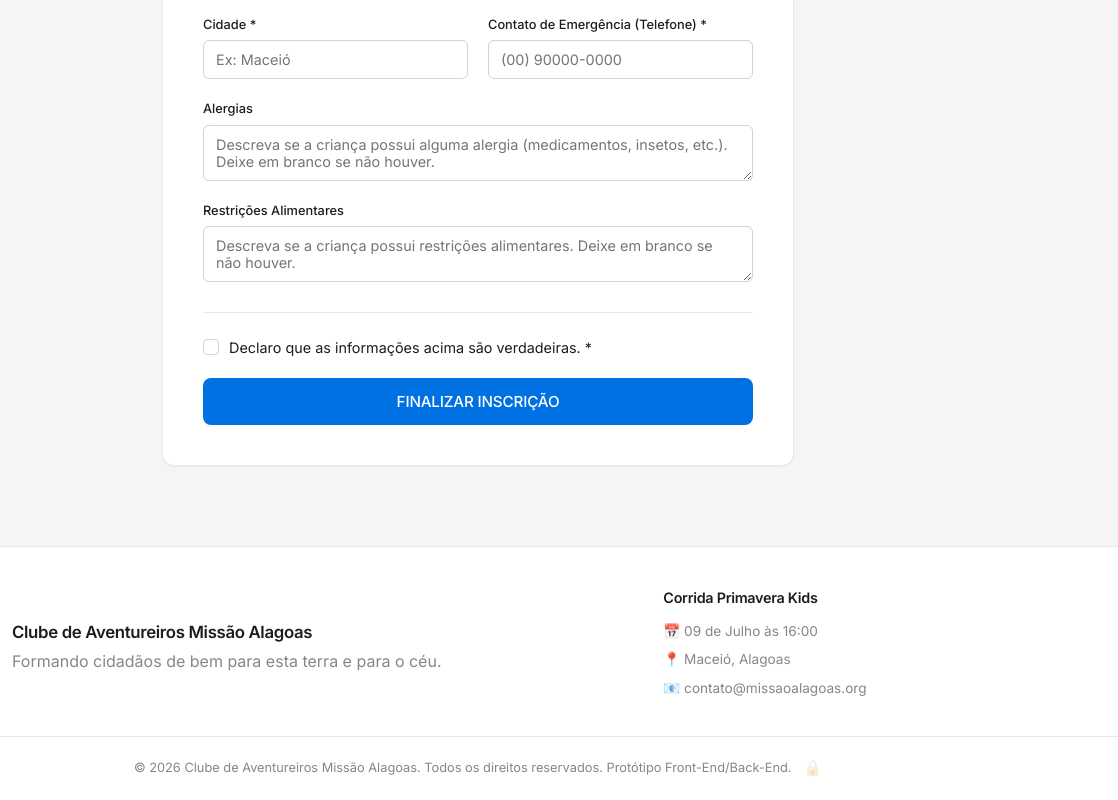
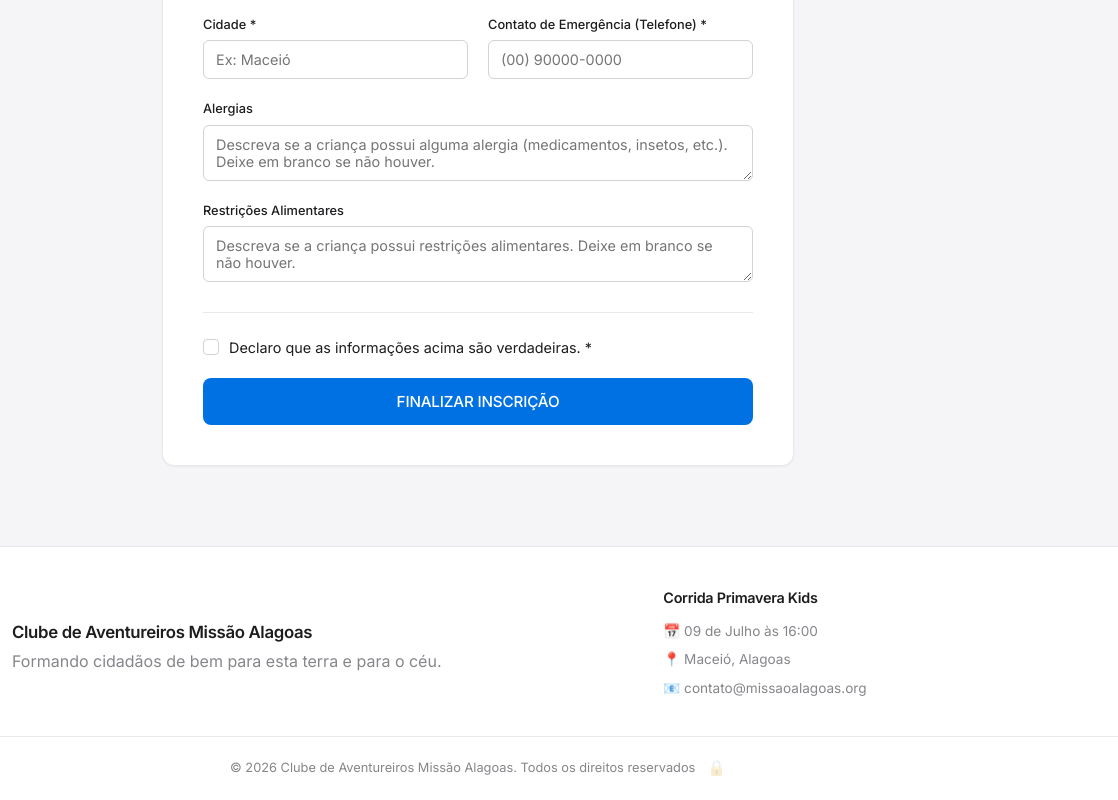
Before and after one commit to KawanTeles/site-avt, a plain HTML site: page index.html in a window 1280 px wide. Shown: the part 2150-2950 px from the top of the page, 162-1280 px from the left. Drawn offline with Linux system fonts and the light colour scheme; no server answers.

Commit message:
feat: removi um texto que não tem utillidade

```diff
--- a/index.html
+++ b/index.html
@@ -371,7 +371,7 @@
       </div>
     </div>
     <div class="footer-bottom">
-      <p>&copy; 2026 Clube de Aventureiros Missão Alagoas. Todos os direitos reservados. Protótipo Front-End/Back-End. <a href="admin.html" class="admin-discreet-link" title="Área Restrita">🔒</a></p>
+      <p>&copy; 2026 Clube de Aventureiros Missão Alagoas. Todos os direitos reservados <a href="admin.html" class="admin-discreet-link" title="Área Restrita">🔒</a></p>
     </div>
   </footer>
 
```
